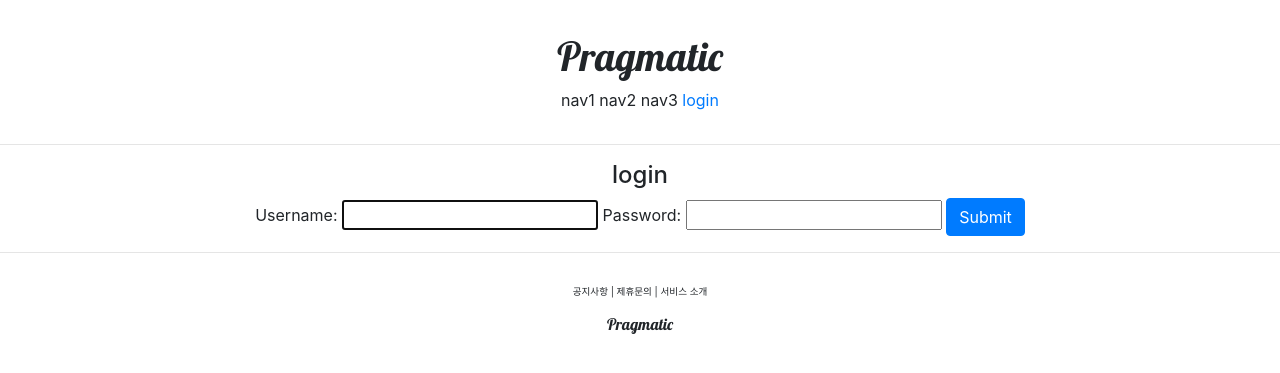
After one commit to wootaepark/Django, a Django app: page /account/login/ in a window 1280 px wide. The commit adds this page. Shown: the top 373 px of the page. Run offline with Django 4.2, Linux system fonts and the light colour scheme.

Commit message:
django course 22 commit

```diff
--- a/Templates/header.html
+++ b/Templates/header.html
@@ -8,7 +8,16 @@
    <span>nav1</span>
    <span>nav2</span>
    <span>nav3</span>
-   <span>nav4</span>
+      {% if not user.is_authenticated %} <!-- 유저가 로그인이 되어 있지 않다면은  -->
+      <a href=" {% url 'accountapp:login' %}?next={{ request.path }}">
+          <span>login</span>  <!-- 우리가 만든 로그인 경로로 갈 수 있도록 만듬 -->
+      </a>
+      {% else %}
+      <a href="{% url 'accountapp:logout' %}?next={{ request.path }}">
+          <span>logout</span>
+      </a>
+      {% endif %}
+
   </div>
 
 
--- /dev/null
+++ b/accountapp/templates/accountapp/login.html
@@ -0,0 +1,21 @@
+{% extends 'base.html' %}
+
+{% block content %}
+
+
+    <div style="text-align : center">
+        <div>
+            <h4>login</h4>
+        </div>
+        <div>
+            <form action = "" method = "post">
+                {% csrf_token %}
+                {{form}}
+                <input type = "submit" class="btn btn-primary">
+
+
+            </form>
+        </div>
+    </div>
+
+{% endblock %}
--- a/accountapp/urls.py
+++ b/accountapp/urls.py
@@ -1,3 +1,4 @@
+from django.contrib.auth.views import LoginView, LogoutView
 from django.urls import path
 
 from accountapp.views import hello_world, AccountCreateView
@@ -11,6 +12,8 @@ urlpatterns = [
     # hello_world 라는 이름의 view를 가져옴
     # 가져온 이후 hello_world 함수를 통해 'Hello World'를 리턴
 
+    path('login/', LoginView.as_view(template_name='accountapp/login.html'), name='login'),
+    path('logout/', LogoutView.as_view(), name='logout'),
 
     path('create/', AccountCreateView.as_view(), name='create')
 
```
Also changed, not shown: MyHomepage/settings.py (+7 -0 lines).
